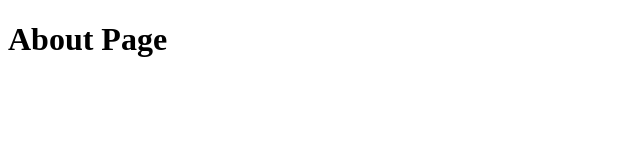
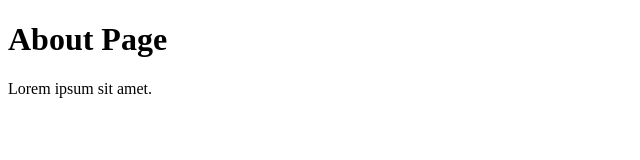
Before and after one commit to swethaasp/MyRepository, a plain HTML site: page about.html in a window 1280 px wide. Shown: the whole page, without its empty margins (0-640 px from the left). Drawn offline with Linux system fonts and the light colour scheme.

Commit message:
About Update

```diff
--- a/about.html
+++ b/about.html
@@ -11,5 +11,6 @@
 
     <body>
         <h1>About Page</h1>
+        <p>Lorem ipsum sit amet.</p>
     </body>
 </html>
```
